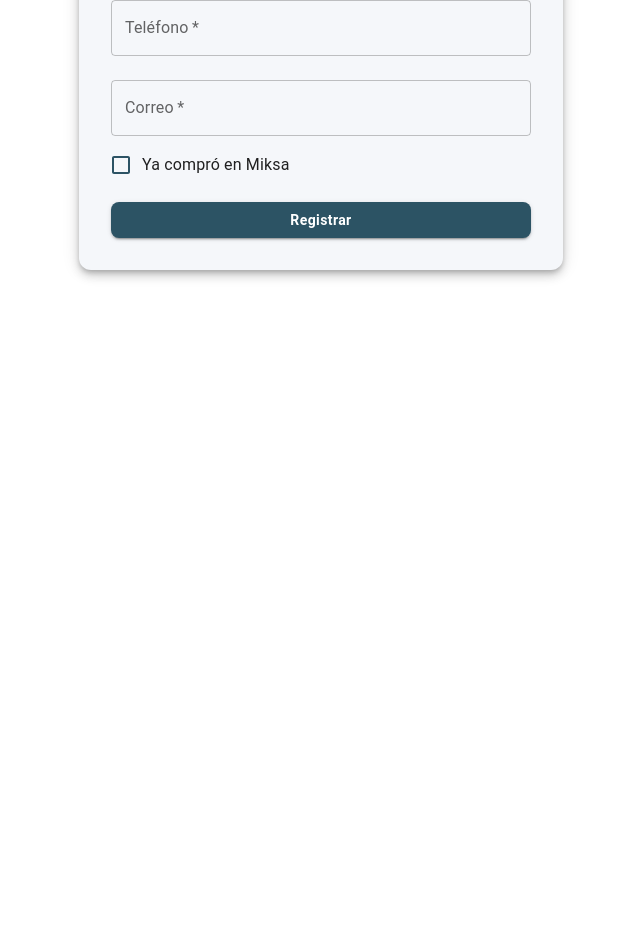
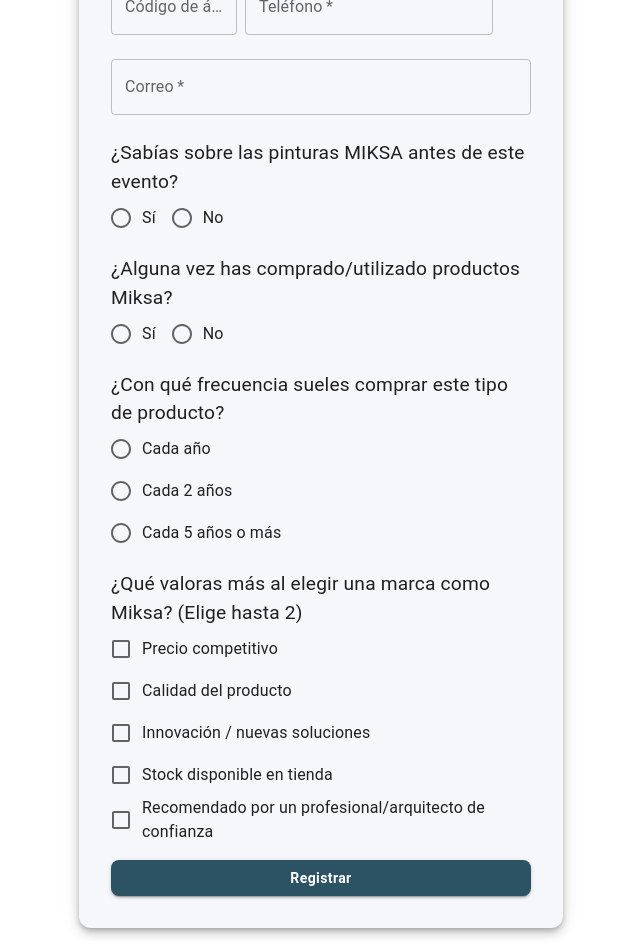
Before and after one commit to santicanu/login-ruleta, a React (Vite) app in the folder frontend/: page / in a window 1280 px wide. Shown: the part 453-1405 px from the top of the page, without its empty margins (319-959 px from the left). Before the commit the page ends 848 px from the top, so only its background shows below. Built offline with nearby package versions, Linux system fonts and the light colour scheme.

Commit message:
cambio de puntero

```diff
--- a/frontend/src/components/Registro.jsx
+++ b/frontend/src/components/Registro.jsx
@@ -8,35 +8,56 @@
   Checkbox,
   FormControlLabel,
   Paper,
+  Radio,
+  RadioGroup,
+  FormLabel,
+  FormGroup,
 } from "@mui/material";
 
 function Registro({ onSuccess }) {
   const [form, setForm] = useState({
-    nombre: "",
-    apellido: "",
-    edad: "",
-    telefono: "",
-    correo: "",
-    yaCompro: false,
+    firstName: "",
+    lastName: "",
+    dni: null,
+    age: null,
+    areaCode: "",
+    phone: "",
+    email: "",
+    answer1: "",
+    answer2: "",
+    answer3: "",
+    answer4: [],
+    prize_won: "un beso"
   });
 
   const handleChange = (e) => {
     setForm({ ...form, [e.target.name]: e.target.value });
   };
 
-  const handleCheckbox = (e) => {
-    setForm({ ...form, yaCompro: e.target.checked });
+  const handleRadio = (e) => {
+    setForm({ ...form, [e.target.name]: e.target.value });
+  };
+
+  const handleCheckboxGroup = (e) => {
+    const { value, checked } = e.target;
+    let newArr = [...form.answer4];
+    if (checked) {
+      if (newArr.length < 2) newArr.push(value);
+    } else {
+      newArr = newArr.filter((v) => v !== value);
+    }
+    setForm({ ...form, answer4: newArr });
   };
 
   const handleSubmit = async (e) => {
     e.preventDefault();
+    console.log(form);
     try {
-    //   await axios.post("http://localhost:8000/api/participantes", form);
-
-      // ejecutar callback pasado desde AppRuleta
+       await axios.post("http://192.168.0.12:8000/api/v1/participants", form);
       if (onSuccess) onSuccess();
     } catch (err) {
-      console.error(err);}
+      console.error(err);
+    }
   };
 
   return (
@@ -72,67 +93,209 @@
         <Box component="form" onSubmit={handleSubmit}>
           <TextField
             label="Nombre"
-            name="nombre"
+            name="firstName"
             fullWidth
             margin="normal"
             variant="outlined"
-            value={form.nombre}
+            value={form.firstName}
             onChange={handleChange}
             required
           />
           <TextField
             label="Apellido"
-            name="apellido"
+            name="lastName"
             fullWidth
             margin="normal"
             variant="outlined"
-            value={form.apellido}
+            value={form.lastName}
+            onChange={handleChange}
+            required
+          />
+          <TextField
+            label="DNI"
+            name="dni"
+            type="number"
+            fullWidth
+            margin="normal"
+            variant="outlined"
+            value={form.dni}
             onChange={handleChange}
             required
           />
           <TextField
             label="Edad"
-            name="edad"
+            name="age"
             type="number"
             fullWidth
             margin="normal"
             variant="outlined"
-            value={form.edad}
+            value={form.age}
+            onChange={handleChange}
+            required
+          />
+          <Box sx={{ display: 'flex', flexDirection: 'row', gap: 1 }}>
+            <TextField
+            label="Código de área"
+            name="areaCode"
+            sx={{ width: '30%' }}
+            margin="normal"
+            variant="outlined"
+            value={form.areaCode}
             onChange={handleChange}
             required
           />
           <TextField
             label="Teléfono"
-            name="telefono"
-            fullWidth
+            name="phone"
             margin="normal"
             variant="outlined"
-            value={form.telefono}
+            value={form.phone}
             onChange={handleChange}
             required
           />
+          </Box>
           <TextField
             label="Correo"
-            name="correo"
+            name="email"
             type="email"
             fullWidth
             margin="normal"
             variant="outlined"
-            value={form.correo}
+            value={form.email}
             onChange={handleChange}
             required
           />
 
+          {/* Answer 1 */}
+          <Typography sx={{ fontSize: '1.2rem', mt: 2 }}>
+            ¿Sabías sobre las pinturas MIKSA antes de este evento?
+          </Typography>
+          <RadioGroup
+            name="answer1"
+            value={form.answer1}
+            onChange={handleRadio}
+            row
+          >
+            <FormControlLabel value={true} control={<Radio />} label="Sí" />
+            <FormControlLabel value={false} control={<Radio />} label="No" />
+          </RadioGroup>
+
+          {/* Answer 2 */}
+          <Typography sx={{ fontSize: '1.2rem', mt: 2 }}>
+            ¿Alguna vez has comprado/utilizado productos Miksa?
+          </Typography>
+          <RadioGroup
+            name="answer2"
+            value={form.answer2}
+            onChange={handleRadio}
+            row
+          >
+            <FormControlLabel value={true} control={<Radio />} label="Sí" />
+            <FormControlLabel value={false} control={<Radio />} label="No" />
+          </RadioGroup>
+
+          {/* Answer 3 */}
+          <Typography sx={{ fontSize: '1.2rem', mt: 2 }}>
+            ¿Con qué frecuencia sueles comprar este tipo de producto?
+          </Typography>
+          <RadioGroup
+            name="answer3"
+            value={form.answer3}
+            onChange={handleRadio}
+          >
+            <FormControlLabel
+              value="everyYear"
+              control={<Radio />}
+              label="Cada año"
+            />
+            <FormControlLabel
+              value="every2Years"
+              control={<Radio />}
+              label="Cada 2 años"
+            />
+            <FormControlLabel
+              value="every5YearsOrMore"
+              control={<Radio />}
+              label="Cada 5 años o más"
+            />
+          </RadioGroup>
+
+          {/* Answer 4 */}
+          <Typography sx={{ fontSize: '1.2rem', mt: 2 }}>
+            ¿Qué valoras más al elegir una marca como Miksa? (Elige hasta 2)
+          </Typography>
+          <FormGroup>
             <FormControlLabel
               control={
                 <Checkbox
-                checked={form.yaCompro}
-                onChange={handleCheckbox}
-                sx={{ color: "#2c5364" }}
+                  checked={form.answer4.includes("competitivePrice")}
+                  onChange={handleCheckboxGroup}
+                  value="competitivePrice"
+                  disabled={
+                    !form.answer4.includes("competitivePrice") &&
+                    form.answer4.length >= 2
+                  }
                 />
               }
-            label="Ya compró en Miksa"
+              label="Precio competitivo"
             />
+            <FormControlLabel
+              control={
+                <Checkbox
+                  checked={form.answer4.includes("productQuality")}
+                  onChange={handleCheckboxGroup}
+                  value="productQuality"
+                  disabled={
+                    !form.answer4.includes("productQuality") &&
+                    form.answer4.length >= 2
+                  }
+                />
+              }
+              label="Calidad del producto"
+            />
+            <FormControlLabel
+              control={
+                <Checkbox
+                  checked={form.answer4.includes("innovation")}
+                  onChange={handleCheckboxGroup}
+                  value="innovation"
+                  disabled={
+                    !form.answer4.includes("innovation") &&
+                    form.answer4.length >= 2
+                  }
+                />
+              }
+              label="Innovación / nuevas soluciones"
+            />
+            <FormControlLabel
+              control={
+                <Checkbox
+                  checked={form.answer4.includes("stockAvailable")}
+                  onChange={handleCheckboxGroup}
+                  value="stockAvailable"
+                  disabled={
+                    !form.answer4.includes("stockAvailable") &&
+                    form.answer4.length >= 2
+                  }
+                />
+              }
+              label="Stock disponible en tienda"
+            />
+            <FormControlLabel
+              control={
+                <Checkbox
+                  checked={form.answer4.includes("recommendedByProfessional")}
+                  onChange={handleCheckboxGroup}
+                  value="recommendedByProfessional"
+                  disabled={
+                    !form.answer4.includes("recommendedByProfessional") &&
+                    form.answer4.length >= 2
+                  }
+                />
+              }
+              label="Recomendado por un profesional/arquitecto de confianza"
+            />
+          </FormGroup>
 
           <Button
             type="submit"
--- a/frontend/src/components/Ruleta.jsx
+++ b/frontend/src/components/Ruleta.jsx
@@ -3,6 +3,7 @@
 import { Wheel } from "react-custom-roulette";
 import { Box, Button, Typography } from "@mui/material";
 import "./Ruleta.css";
+import puntero from '../assets/puntero.png';
 const backgroundColors = [
   "#ff0000ff", // Kit El Galgo – rojo suave
   "#006affff", // Lapicera – azul brillante
@@ -115,7 +116,8 @@
                 innerBorderColor="#ffffffff"
                 innerBorderWidth={4}
                 pointerProps={{
-                  src: './puntero.png',
+                  src: puntero,
+                  style: { width: 100, height: 100 },
                 }}
                 onStopSpinning={() => {
                     setMustSpin(false);
```
Also changed, not shown: frontend/src/assets/puntero.png (renamed from frontend/src/components/puntero.png). Lines whose indentation alone changed are shown as unchanged.
